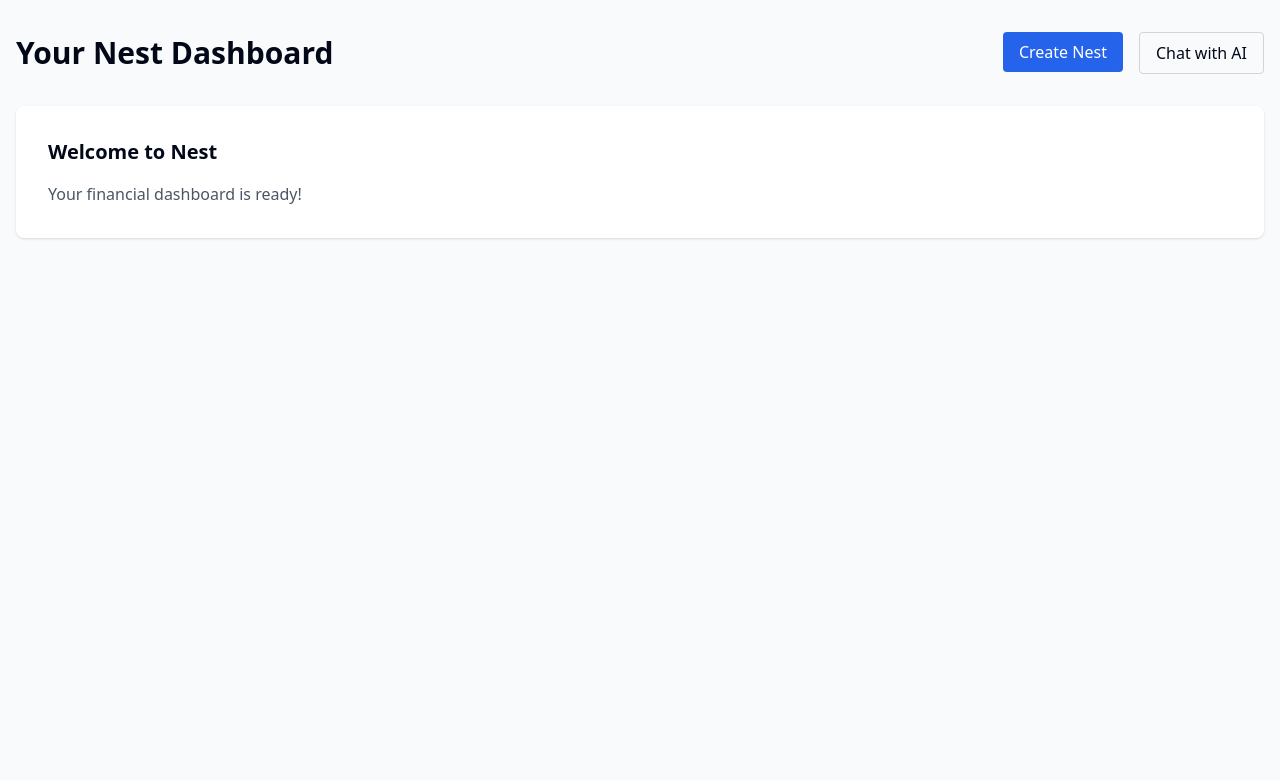
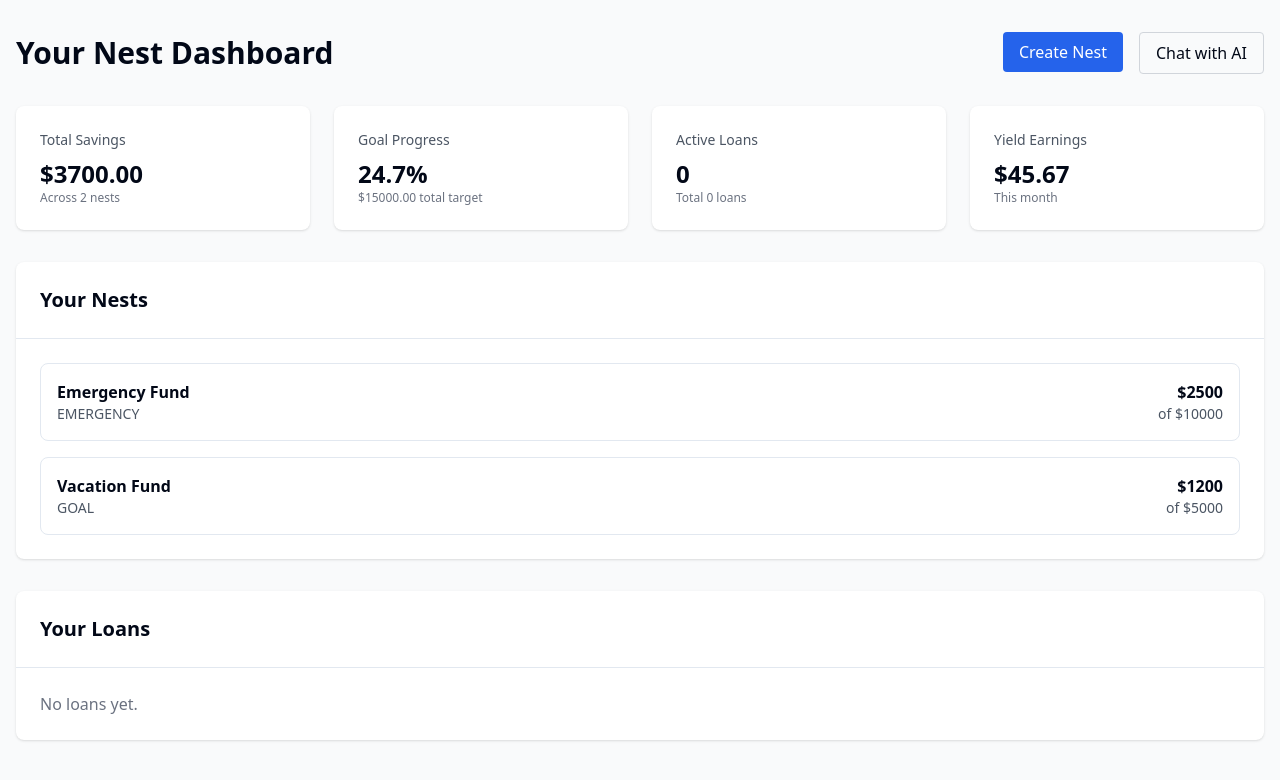
Before and after one commit to eve-o912/nest-galactica, a Next.js app in the folder apps/web/: page /dashboard in a window 1280 px wide. Shown: the top 780 px of the page. Built offline with nearby package versions, Linux system fonts and the light colour scheme; sample sign-in values are in the browser's storage.

Commit message:
Create specific Next.js API routes for nests, loans, and yield

```diff
--- /dev/null
+++ b/apps/web/pages/api/loans.ts
@@ -0,0 +1,13 @@
+import { NextApiRequest, NextApiResponse } from 'next'
+
+export default async function handler(req: NextApiRequest, res: NextApiResponse) {
+  if (req.method === 'GET') {
+    // Mock loans data
+    res.status(200).json({
+      loans: []
+    })
+    return
+  }
+
+  res.status(405).json({ error: 'Method not allowed' })
+}
--- /dev/null
+++ b/apps/web/pages/api/nests.ts
@@ -0,0 +1,30 @@
+import { NextApiRequest, NextApiResponse } from 'next'
+
+export default async function handler(req: NextApiRequest, res: NextApiResponse) {
+  if (req.method === 'GET') {
+    // Mock nests data
+    res.status(200).json({
+      nests: [
+        {
+          id: '1',
+          name: 'Emergency Fund',
+          type: 'EMERGENCY',
+          targetAmount: '10000',
+          currentAmount: '2500',
+          priority: 1
+        },
+        {
+          id: '2',
+          name: 'Vacation Fund',
+          type: 'GOAL',
+          targetAmount: '5000',
+          currentAmount: '1200',
+          priority: 2
+        }
+      ]
+    })
+    return
+  }
+
+  res.status(405).json({ error: 'Method not allowed' })
+}
--- /dev/null
+++ b/apps/web/pages/api/yield/earnings/[userId].ts
@@ -0,0 +1,18 @@
+import { NextApiRequest, NextApiResponse } from 'next'
+
+export default async function handler(req: NextApiRequest, res: NextApiResponse) {
+  const { userId } = req.query
+
+  if (req.method === 'GET') {
+    // Mock yield data
+    res.status(200).json({
+      earnings: {
+        total: '45.67',
+        monthly: '12.34'
+      }
+    })
+    return
+  }
+
+  res.status(405).json({ error: 'Method not allowed' })
+}
--- a/apps/web/src/app/dashboard/page.tsx
+++ b/apps/web/src/app/dashboard/page.tsx
@@ -3,12 +3,78 @@
 import { useState, useEffect } from 'react'
 import Link from 'next/link'
 
+interface Nest {
+  id: string
+  name: string
+  type: string
+  targetAmount: string
+  currentAmount: string
+  deadline?: string
+  priority: number
+}
+
+interface Loan {
+  id: string
+  amount: string
+  apr: string
+  status: string
+  nest?: { name: string }
+}
+
 export default function Dashboard() {
+  const [nests, setNests] = useState<Nest[]>([])
+  const [loans, setLoans] = useState<Loan[]>([])
+  const [yieldEarnings, setYieldEarnings] = useState<any>(null)
   const [loading, setLoading] = useState(true)
 
   useEffect(() => {
-    setLoading(false)
+    const fetchData = async () => {
+      try {
+        const token = localStorage.getItem('token')
+        if (!token) {
+          window.location.href = '/auth/login'
+          return
+        }
+
+        const [nestsResponse, loansResponse, yieldResponse] = await Promise.all([
+          fetch('/api/nests', {
+            headers: { Authorization: `Bearer ${token}` }
+          }),
+          fetch('/api/loans', {
+            headers: { Authorization: `Bearer ${token}` }
+          }),
+          fetch('/api/yield/earnings/user123', {
+            headers: { Authorization: `Bearer ${token}` }
+          }).catch(() => ({ ok: true, json: () => ({ earnings: null }) }))
+        ])
+
+        if (nestsResponse.ok) {
+          const nestsData = await nestsResponse.json()
+          setNests(nestsData.nests || [])
+        }
+
+        if (loansResponse.ok) {
+          const loansData = await loansResponse.json()
+          setLoans(loansData.loans || [])
+        }
+
+        if (yieldResponse.ok) {
+          const yieldData = await yieldResponse.json()
+          setYieldEarnings(yieldData.earnings)
+        }
+      } catch (error) {
+        console.error('Failed to fetch dashboard data:', error)
+      } finally {
+        setLoading(false)
+      }
+    }
+
+    fetchData()
   }, [])
+
+  const totalSavings = nests.reduce((sum, nest) => sum + parseFloat(nest.currentAmount), 0)
+  const totalGoals = nests.reduce((sum, nest) => sum + parseFloat(nest.targetAmount), 0)
+  const savingsProgress = totalGoals > 0 ? (totalSavings / totalGoals) * 100 : 0
 
   if (loading) {
     return (
@@ -36,9 +102,88 @@ export default function Dashboard() {
           </div>
         </div>
 
-        <div className="bg-white rounded-lg shadow p-8">
-          <h2 className="text-xl font-semibold mb-4">Welcome to Nest</h2>
-          <p className="text-gray-600">Your financial dashboard is ready!</p>
+        <div className="grid md:grid-cols-4 gap-6 mb-8">
+          <div className="bg-white p-6 rounded-lg shadow">
+            <h3 className="text-sm font-medium text-gray-600 mb-2">Total Savings</h3>
+            <div className="text-2xl font-bold">${totalSavings.toFixed(2)}</div>
+            <p className="text-xs text-gray-500">Across {nests.length} nests</p>
+          </div>
+
+          <div className="bg-white p-6 rounded-lg shadow">
+            <h3 className="text-sm font-medium text-gray-600 mb-2">Goal Progress</h3>
+            <div className="text-2xl font-bold">{savingsProgress.toFixed(1)}%</div>
+            <p className="text-xs text-gray-500">${totalGoals.toFixed(2)} total target</p>
+          </div>
+
+          <div className="bg-white p-6 rounded-lg shadow">
+            <h3 className="text-sm font-medium text-gray-600 mb-2">Active Loans</h3>
+            <div className="text-2xl font-bold">{loans.filter(l => l.status === 'ACTIVE').length}</div>
+            <p className="text-xs text-gray-500">Total {loans.length} loans</p>
+          </div>
+
+          <div className="bg-white p-6 rounded-lg shadow">
+            <h3 className="text-sm font-medium text-gray-600 mb-2">Yield Earnings</h3>
+            <div className="text-2xl font-bold">${yieldEarnings?.total || '0.00'}</div>
+            <p className="text-xs text-gray-500">This month</p>
+          </div>
+        </div>
+
+        <div className="bg-white rounded-lg shadow mb-8">
+          <div className="p-6 border-b">
+            <h2 className="text-xl font-semibold">Your Nests</h2>
+          </div>
+          <div className="p-6">
+            {nests.length === 0 ? (
+              <p className="text-gray-500">No nests yet. Create your first nest to start saving!</p>
+            ) : (
+              <div className="space-y-4">
+                {nests.map((nest) => (
+                  <div key={nest.id} className="border rounded-lg p-4">
+                    <div className="flex justify-between items-start">
+                      <div>
+                        <h3 className="font-semibold">{nest.name}</h3>
+                        <p className="text-sm text-gray-600">{nest.type}</p>
+                      </div>
+                      <div className="text-right">
+                        <div className="font-semibold">${nest.currentAmount}</div>
+                        <div className="text-sm text-gray-600">of ${nest.targetAmount}</div>
+                      </div>
+                    </div>
+                  </div>
+                ))}
+              </div>
+            )}
+          </div>
+        </div>
+
+        <div className="bg-white rounded-lg shadow">
+          <div className="p-6 border-b">
+            <h2 className="text-xl font-semibold">Your Loans</h2>
+          </div>
+          <div className="p-6">
+            {loans.length === 0 ? (
+              <p className="text-gray-500">No loans yet.</p>
+            ) : (
+              <div className="space-y-4">
+                {loans.map((loan) => (
+                  <div key={loan.id} className="border rounded-lg p-4">
+                    <div className="flex justify-between items-start">
+                      <div>
+                        <h3 className="font-semibold">{loan.nest?.name || 'General Loan'}</h3>
+                        <p className="text-sm text-gray-600">APR: {loan.apr}%</p>
+                      </div>
+                      <div className="text-right">
+                        <div className="font-semibold">${loan.amount}</div>
+                        <div className={`text-sm ${loan.status === 'ACTIVE' ? 'text-green-600' : 'text-gray-600'}`}>
+                          {loan.status}
+                        </div>
+                      </div>
+                    </div>
+                  </div>
+                ))}
+              </div>
+            )}
+          </div>
         </div>
       </div>
     </div>
```
